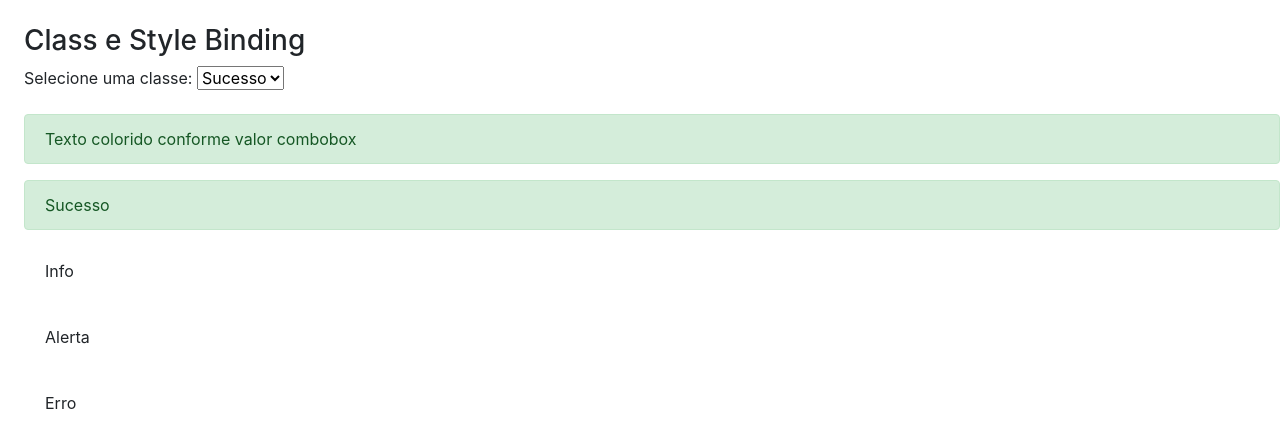
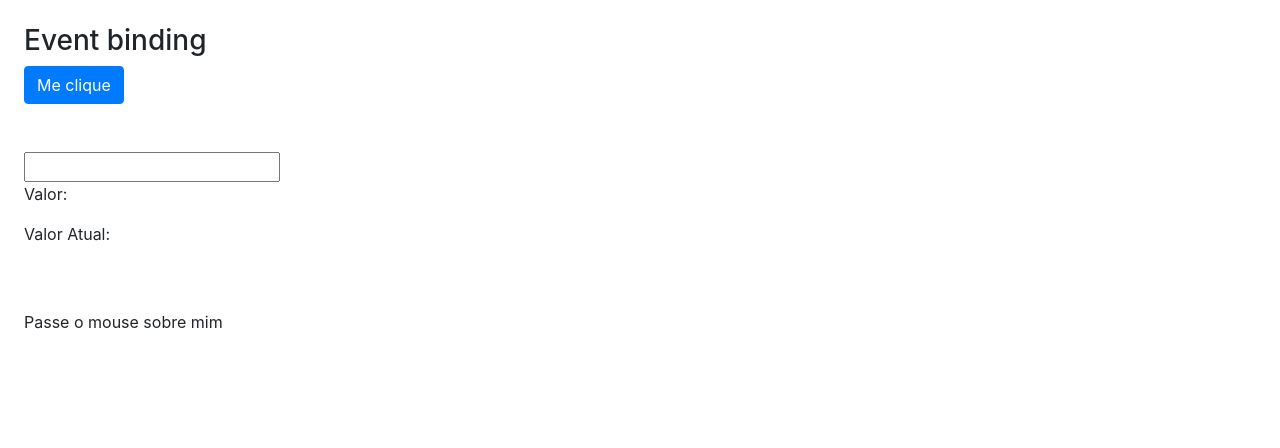
Before and after one commit to devcarloshenrique/learning-angular, an Angular app in the folder hello-world/: page / in a window 1280 px wide. Shown: the top 448 px of the page. Built offline with nearby package versions, Linux system fonts and the light colour scheme.

Commit message:
feat: event binding

```diff
--- a/hello-world/src/app/data-binding/data-binding.component.css
+++ b/hello-world/src/app/data-binding/data-binding.component.css
@@ -0,0 +1,4 @@
+.highlight {
+    background-color: yellow;
+    font-weight: bold;
+}
--- a/hello-world/src/app/data-binding/data-binding.component.html
+++ b/hello-world/src/app/data-binding/data-binding.component.html
@@ -13,7 +13,7 @@
         <img bind-src="urlImagem" alt="">
     </article> -->
 
-    <article>
+    <!-- <article>
         <h3>Class e Style Binding</h3>
         <div>
             Selecione uma classe:
@@ -51,6 +51,33 @@
                 Erro
             </div>
         </div>
+    </article> -->
+
+    <article>
+        <h3>Event binding</h3>
+        <div>
+            <button (click)="botaoClicado()"
+            class="btn btn-primary">Me clique</button>
+        </div>
+
+        <br><br>
+
+        <input type="text"
+            (keyup)="onKeyUp($event)"
+            (keyup.enter)="salvarValor(input.value)"
+            (blur)="salvarValor(input.value)"
+            #input
+            />
+        <p>Valor: {{valorAtual}}</p>
+        <p>Valor Atual: {{valorSalvo}}</p>
+
+        <br><br>
+
+        <span
+            (mouseover)="onMouseOverOut()"
+            (mouseout)="onMouseOverOut()"
+            [class.highlight]="isMouseOver">
+            Passe o mouse sobre mim</span>
     </article>
 
 </section>
--- a/hello-world/src/app/data-binding/data-binding.component.ts
+++ b/hello-world/src/app/data-binding/data-binding.component.ts
@@ -8,12 +8,15 @@ import { VirtualTimeScheduler } from 'rxjs';
 })
 
 
-
 export class DataBindingComponent {
 
   url : string = "http://curso-angular.com";
   cursoAngular: boolean = true;
   urlImagem : string =  "http://lorempixel.com.br/largura/400/200?1";
+  valorAtual: string = '';
+  valorSalvo: string = '';
+
+  isMouseOver: boolean = false;
 
   getValor() {
     return 1;
@@ -23,6 +26,22 @@ export class DataBindingComponent {
     return true;
   }
 
+  botaoClicado() {
+    return alert("Botão clicado");
+  }
+
+  onKeyUp(event: KeyboardEvent) {
+    this.valorAtual += (<HTMLInputElement>event?.target).value;
+  }
+
+  salvarValor(valor: string){
+    this.valorSalvo = valor;
+  }
+
+  onMouseOverOut() {
+    this.isMouseOver = !this.isMouseOver;
+  }
+
   constructor () { }
 
 }
```
